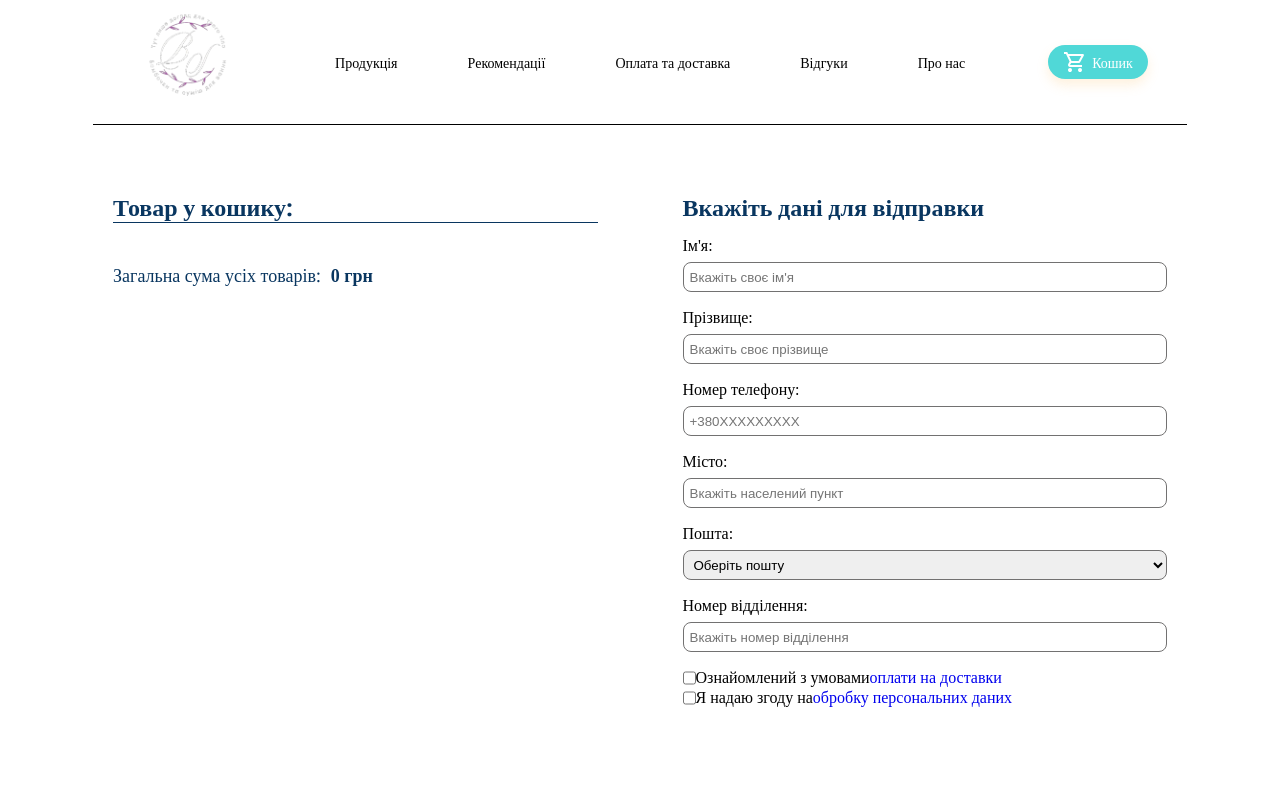
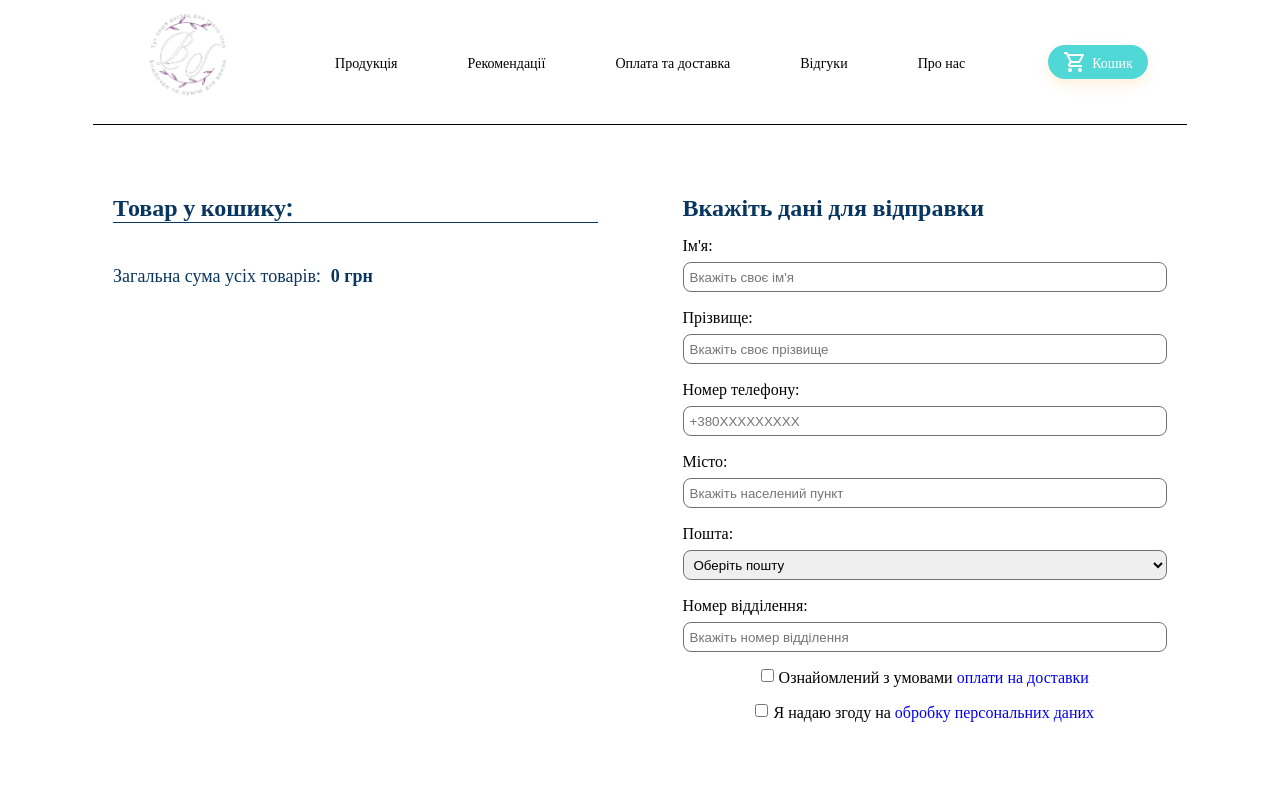
Before and after one commit to Oaleks262/front-end-bathroom-shop, a React (Create React App) app: page /shopping in a window 1280 px wide. Shown: the top 800 px of the page. Built offline with nearby package versions, Linux system fonts and the light colour scheme; a web font is replaced by a local one.

Commit message:
Add checkboxs

```diff
--- a/src/components/Shopping/Shopping.css
+++ b/src/components/Shopping/Shopping.css
@@ -222,6 +222,26 @@
 .shopping-form-button:focus{
     outline: none;
 }
+.personalDataCheckbox{
+    display: flex;
+    flex-direction: row;
+    justify-content: flex-start;
+    text-align: start;
+    align-items: flex-start;
+    gap: 5px;
+    margin-bottom: 15px;
+}
+.termsCheckbox{
+    display: flex;
+    flex-direction: row;
+    align-items: flex-start;
+    justify-content: flex-start;
+    text-align: start;
+    gap: 5px;
+    margin-bottom: 15px;
+}
+
+
 @media (max-width:1279px) {
     .shopping-content{
         flex-direction: column;
--- a/src/components/Shopping/Shopping.js
+++ b/src/components/Shopping/Shopping.js
@@ -195,12 +195,29 @@ const Shopping = () => {
                 <label htmlFor="numberPost">Номер відділення:</label>
                 <input className='shopping-form-input'  title="Будь ласка, введіть номер відділення" type="text" id="numberPost" name="numberPost" placeholder="Вкажіть номер відділення" required/>
 
-                <label>
-                    <input type="checkbox"/> Ознайомлений з умовами <a href='/delivery'> оплати на доставки</a>
-                </label>
-                <label>
-                    <input type='checkbox'/>Я надаю згоду на <a href='/processing'> обробку персональних даних</a>
-                </label>
+                <div className='termsCheckbox'>
+                    <input
+                        type="checkbox"
+                        required
+                        id="termsCheckbox"
+                    />
+                    <p> Ознайомлений з умовами
+                        <a href='/delivery'> оплати на доставки</a>
+                    </p>
+                </div>
+
+                <div className='personalDataCheckbox'>
+                    <input
+                        type='checkbox'
+                        required
+                        id="personalDataCheckbox"
+                    />
+                    <p>Я надаю згоду на
+                        <a href='/processing'> обробку персональних даних</a>
+                    </p>
+                </div>
+
+
 
                 {cart.length > 0 && (  <button className='shopping-form-button' type="submit"></button> )}
               </form>
```
